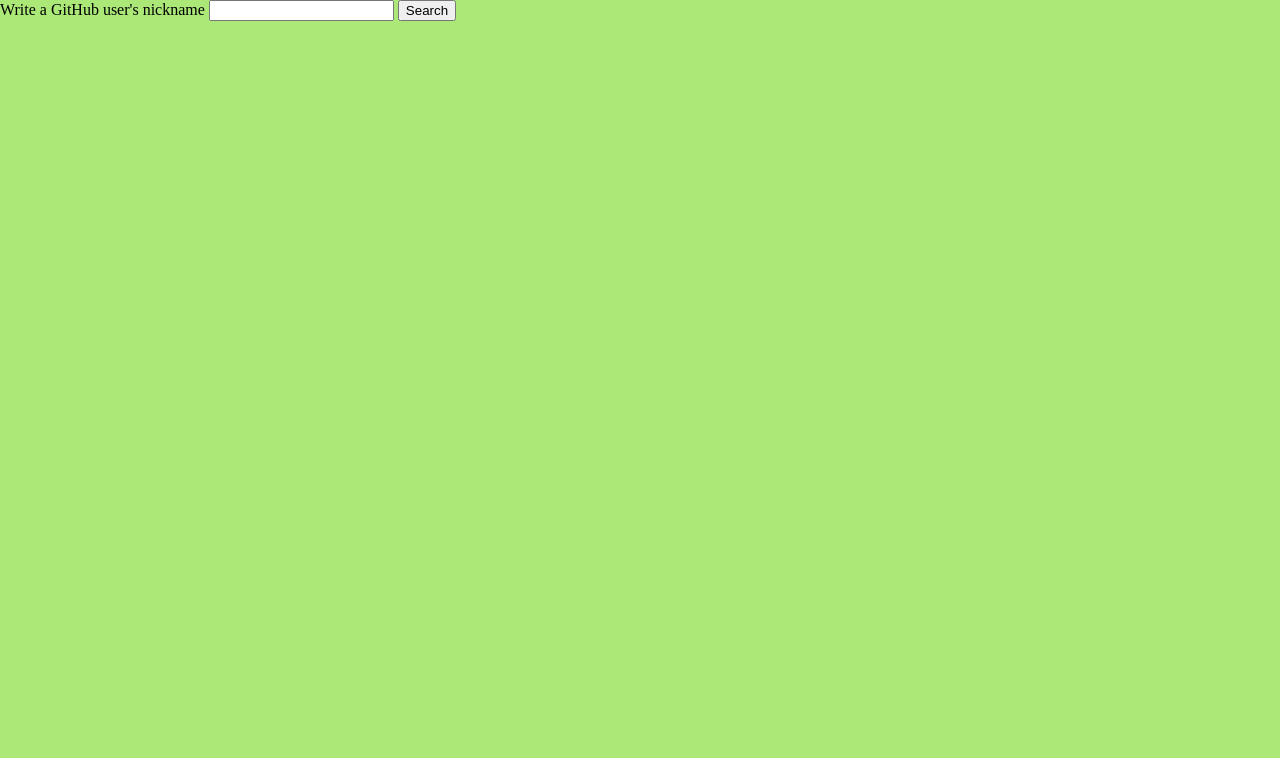
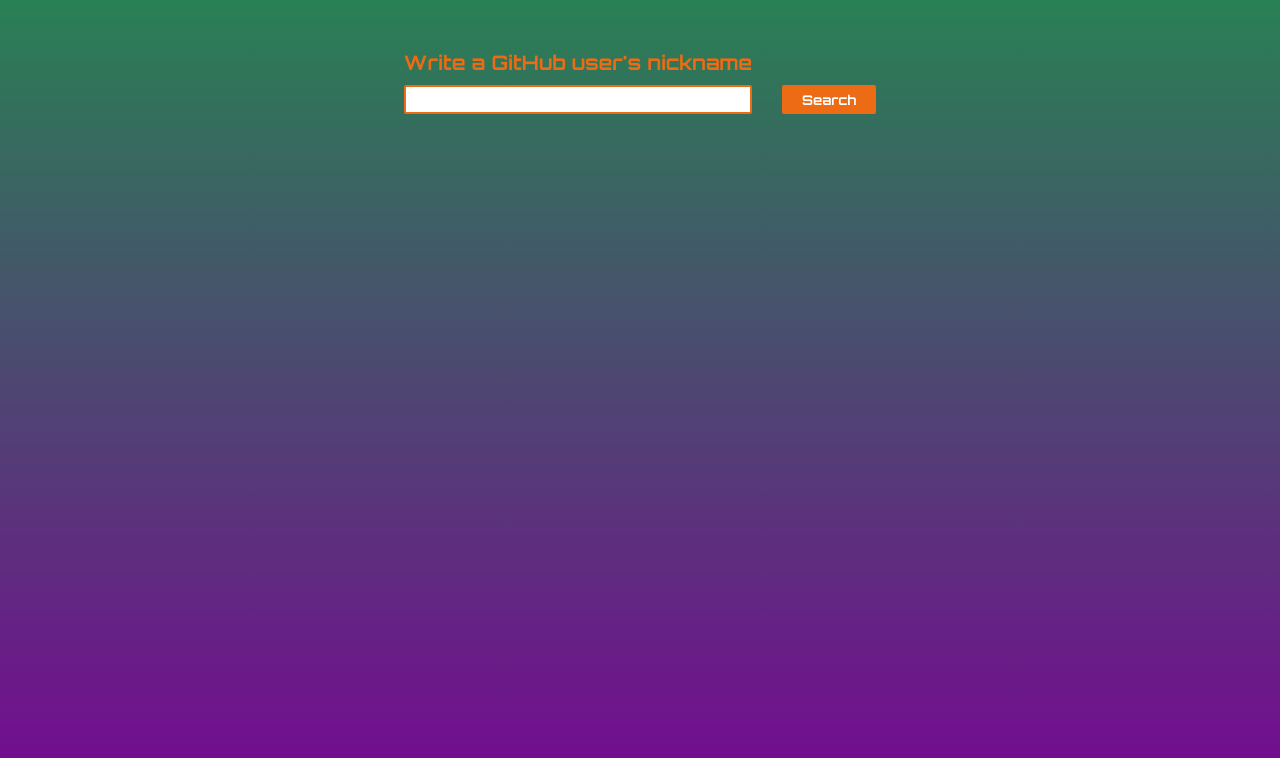
Before and after one commit to sayheylaura/github-namer, a website: page _src/templates/index.html in a window 1280 px wide. Drawn offline with nearby package versions, Linux system fonts and the light colour scheme; files that its build step writes are made by us from their sources.

Commit message:
Create styles - only desktop version. Update docs folder

```diff
--- a/_src/assets/js/main.js
+++ b/_src/assets/js/main.js
@@ -33,7 +33,7 @@
         let nameListContent = '';
 
         for (let i = 0; i < userFirstNameArr.length; i++) {
-            nameListContent += `<li>${userFirstNameArr[i]}</li>`;
+            nameListContent += `<li class="list-item">${userFirstNameArr[i]}</li>`;
         }
 
         nameListEl.innerHTML = nameListContent;
--- a/_src/assets/scss/main.scss
+++ b/_src/assets/scss/main.scss
@@ -3,6 +3,74 @@
 }
 
 body {
+	width: 100%;
+	height: 100vh;
 	margin: 0;
-	background-color: rgba(160, 230, 103, 0.884);
 }
+
+.main {
+	width: 100%;
+	height: 100%;
+	padding-top: 50px;
+	background-image: linear-gradient(rgb(41, 128, 84), #760892);
+}
+
+.user-search {
+	display: flex;
+    justify-content: center;
+}
+
+.user-nickname__label {
+	margin-bottom: 10px;
+	display: block;
+	color: #ec6b14;
+	font-family: 'Orbitron', sans-serif;
+	font-size: 20px;
+	font-weight: 700;
+}
+
+.user-nickname {
+	width: 100%;
+	padding: 5px;
+	border: 2px solid #ec6b14;
+	border-radius: 2px;
+	text-align: center;
+}
+
+.submit-btn {
+	height: 29px;
+	margin-left: 30px;
+	padding: 1px 20px;
+	border: none;
+    border-radius: 2px;
+    background-color: #ec6b14;
+	color: white;
+	font-family: 'Orbitron', sans-serif;
+	font-weight: 700;
+	align-self: flex-end;
+}
+
+.name-list {
+	margin-top: 150px;
+	padding: 0;
+    list-style: none;
+    display: flex;
+    justify-content: center;
+}
+
+.list-item {
+	width: 100px;
+	height: 100px;
+	margin: 0 10px;
+	border-radius: 50%;
+	background-color: white;
+	color: #ec6b14;
+	font-family: 'Shadows Into Light', cursive;
+	font-size: 60px;
+	font-weight: 600;
+	text-transform: capitalize;
+	box-shadow: 4px 4px 10px 0 rgba(0, 0, 0, 0.5);
+	display: flex;
+	justify-content: center;
+	align-items: center;
+}
--- a/_src/templates/index.html
+++ b/_src/templates/index.html
@@ -6,6 +6,7 @@
   <meta name="viewport" content="width=device-width, initial-scale=1.0">
   <meta http-equiv="X-UA-Compatible" content="ie=edge">
   <title>GitHub Namer</title>
+  <link href="https://fonts.googleapis.com/css?family=Orbitron:400,700|Shadows+Into+Light" rel="stylesheet">
   <link rel="stylesheet" href="assets/css/main.css">
 </head>
 
@@ -14,9 +15,12 @@
   <main class="main">
 
     <form action="" method="post" class="user-search">
-      <label for="user-nickname">Write a GitHub user's nickname</label>
+      <div class="search-bar__container">
+        <label class="user-nickname__label" for="user-nickname">Write a GitHub user's nickname</label>
 
-      <input type="text" name="user-nickname" id="user-nickname" class="user-nickname">
+        <input type="text" name="user-nickname" id="user-nickname" class="user-nickname">
+      </div>
+
       <input type="submit" value="Search" class="submit-btn">
     </form>
 
--- a/docs/assets/js/main.js
+++ b/docs/assets/js/main.js
@@ -1 +1 @@
-"use strict";const userSearchEl=document.querySelector(".user-nickname"),submitBtnEl=document.querySelector(".submit-btn"),nameListEl=document.querySelector(".name-list");function handleBtnClick(e){e.preventDefault();const t=userSearchEl.value;fetch(`https://api.github.com/users/${t}`).then(e=>e.json()).then(e=>{const t=e.name.split(" ")[0].split("");let n="";for(let e=0;e<t.length;e++)n+=`<li>${t[e]}</li>`;nameListEl.innerHTML=n})}submitBtnEl.addEventListener("click",handleBtnClick);
+"use strict";const userSearchEl=document.querySelector(".user-nickname"),submitBtnEl=document.querySelector(".submit-btn"),nameListEl=document.querySelector(".name-list");function handleBtnClick(e){e.preventDefault();const t=userSearchEl.value;fetch(`https://api.github.com/users/${t}`).then(e=>e.json()).then(e=>{const t=e.name.split(" ")[0].split("");let n="";for(let e=0;e<t.length;e++)n+=`<li class="list-item">${t[e]}</li>`;nameListEl.innerHTML=n})}submitBtnEl.addEventListener("click",handleBtnClick);
```
Also changed, not shown: docs/index.html (+7 -3 lines), docs/assets/css/main.css.
